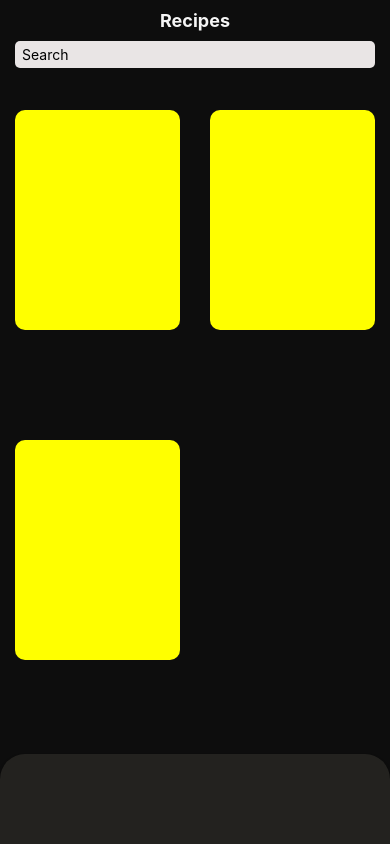
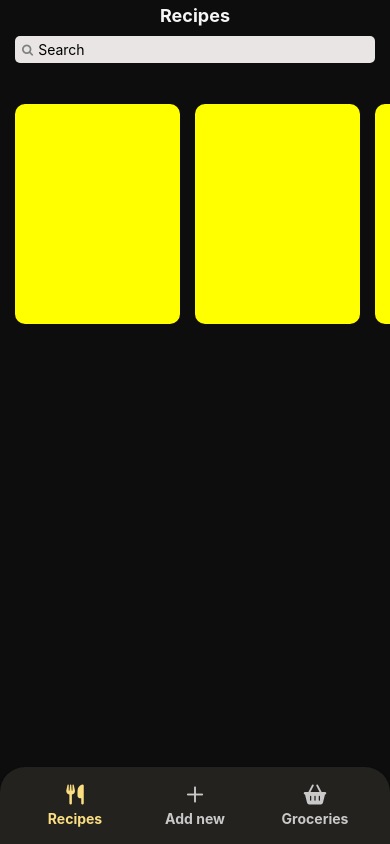
Before and after one commit to chehrona/RecipeManager, a React Native app: screen / in a window 390 px wide. Built offline with nearby package versions, Linux system fonts and the light colour scheme; grey boxes are pictures that could not be loaded.

Commit message:
added flat list

```diff
--- a/components/body/Body.tsx
+++ b/components/body/Body.tsx
@@ -1,5 +1,5 @@
 import React from 'react';
-import { View } from 'react-native';
+import { FlatList, View } from 'react-native';
 import { styles } from './bodyStyles';
 import RecipeCard from '../recipeCard/RecipeCard';
 
@@ -15,11 +15,15 @@ const recipes = [
 function Body(): React.JSX.Element {
     return (
         <View style={styles.container}>
-            {recipes.map((recipe, i) => {
-                return (
-                    <RecipeCard key={i} img={recipe.img} name={recipe.name} />
-                );
-            })}
+            <FlatList
+                data={recipes}
+                renderItem={({ item }) => (
+                    <RecipeCard img={item.img} name={item.name} />
+                )}
+                horizontal={true}
+                contentContainerStyle={styles.cardList}
+                keyExtractor={(item, index) => index.toString()}
+            />
         </View>
     );
 }
--- a/components/body/bodyStyles.tsx
+++ b/components/body/bodyStyles.tsx
@@ -2,14 +2,14 @@ import { StyleSheet } from 'react-native';
 
 export const styles = StyleSheet.create({
     container: {
-        width: '100%',
         flex: 1,
+    },
+    cardList: {
+        paddingHorizontal: 15,
+        paddingVertical: 10,
         flexDirection: 'row',
         flexWrap: 'wrap',
+        justifyContent: 'space-between',
         gap: 15,
-        justifyContent: 'space-between',
-        paddingRight: 15,
-        paddingLeft: 15,
-        paddingTop: 10,
     },
 });
--- a/components/header/Header.tsx
+++ b/components/header/Header.tsx
@@ -1,5 +1,6 @@
 import React from 'react';
 import { View, Text, TextInput } from 'react-native';
+import FontAwesome6 from 'react-native-vector-icons/FontAwesome';
 
 import { styles } from './headerStyles';
 
@@ -15,8 +16,8 @@ const Header: React.FC = () => {
         <View style={styles.container}>
             <Text style={styles.viewTitle}>Recipes</Text>
             <View style={styles.searchWrapper}>
+                <FontAwesome6 name={'search'} style={styles.icon} />
                 <TextInput
-                    style={styles.inputField}
                     value={inputValue}
                     placeholder="Search"
                     onChangeText={handleSearch}
--- a/components/header/headerStyles.tsx
+++ b/components/header/headerStyles.tsx
@@ -4,10 +4,10 @@ export const styles = StyleSheet.create({
     container: {
         flex: 0.125,
         width: '100%',
-        paddingTop: 10,
+        paddingTop: 5,
         paddingRight: 15,
         paddingLeft: 15,
-        paddingBottom: 10,
+        paddingBottom: 5,
     },
     viewTitle: {
         textAlign: 'center',
@@ -17,6 +17,8 @@ export const styles = StyleSheet.create({
     },
     searchWrapper: {
         width: '100%',
+        flexDirection: 'row',
+        alignItems: 'center',
         paddingTop: 5,
         paddingBottom: 5,
         paddingRight: 7,
@@ -25,5 +27,8 @@ export const styles = StyleSheet.create({
         borderRadius: 5,
         backgroundColor: '#e9e5e5',
     },
-    inputField: {},
+    icon: {
+        color: 'grey',
+        marginRight: 5,
+    },
 });
--- a/components/navBar/NavBar.tsx
+++ b/components/navBar/NavBar.tsx
@@ -1,17 +1,89 @@
-import React from 'react';
-import { View, Text, TextInput } from 'react-native';
+import React, { useState } from 'react';
+import { View, Text, TouchableOpacity } from 'react-native';
+import FontAwesome6 from 'react-native-vector-icons/FontAwesome6';
 
 import { styles } from './navBarStyles';
 
 const NavBar: React.FC = () => {
-    const [inputValue, setInputValue] = React.useState('');
+    const [isSelected, setIsSelected] = useState<Boolean[]>([
+        true,
+        false,
+        false,
+    ]);
 
-    const handleSearch = (inputText: string) => {
-        console.log(inputText, 'text');
-        setInputValue(inputText);
+    const handleViewChange = (index: number) => {
+        setIsSelected((prevState) => {
+            const newState = [...prevState];
+            newState.fill(false);
+            newState[index] = true;
+            return newState;
+        });
     };
 
-    return <View style={styles.container}></View>;
+    return (
+        <View style={styles.container}>
+            <TouchableOpacity
+                style={styles.iconWrapper}
+                onPress={() => handleViewChange(0)}
+            >
+                <FontAwesome6
+                    name={'utensils'}
+                    style={
+                        isSelected[0] ? styles.activeIcon : styles.inactiveIcon
+                    }
+                />
+                <Text
+                    style={
+                        isSelected[0]
+                            ? styles.iconNameActive
+                            : styles.iconNameInactive
+                    }
+                >
+                    Recipes
+                </Text>
+            </TouchableOpacity>
+            <TouchableOpacity
+                style={styles.iconWrapper}
+                onPress={() => handleViewChange(1)}
+            >
+                <FontAwesome6
+                    name={'add'}
+                    style={
+                        isSelected[1] ? styles.activeIcon : styles.inactiveIcon
+                    }
+                />
+                <Text
+                    style={
+                        isSelected[1]
+                            ? styles.iconNameActive
+                            : styles.iconNameInactive
+                    }
+                >
+                    Add new
+                </Text>
+            </TouchableOpacity>
+            <TouchableOpacity
+                style={styles.iconWrapper}
+                onPress={() => handleViewChange(2)}
+            >
+                <FontAwesome6
+                    name={'basket-shopping'}
+                    style={
+                        isSelected[2] ? styles.activeIcon : styles.inactiveIcon
+                    }
+                />
+                <Text
+                    style={
+                        isSelected[2]
+                            ? styles.iconNameActive
+                            : styles.iconNameInactive
+                    }
+                >
+                    Groceries
+                </Text>
+            </TouchableOpacity>
+        </View>
+    );
 };
 
 export default NavBar;
--- a/components/navBar/navBarStyles.tsx
+++ b/components/navBar/navBarStyles.tsx
@@ -3,8 +3,9 @@ import { StyleSheet } from 'react-native';
 export const styles = StyleSheet.create({
     container: {
         backgroundColor: '#23221f',
-        flex: 0.125,
+        flex: 0.1,
         width: '100%',
+        flexDirection: 'row',
         paddingTop: 5,
         paddingRight: 15,
         paddingLeft: 15,
@@ -16,4 +17,31 @@ export const styles = StyleSheet.create({
         shadowOpacity: 1,
         shadowRadius: 3,
     },
+    iconWrapper: {
+        flex: 1,
+        justifyContent: 'center',
+        alignItems: 'center',
+    },
+    activeIcon: {
+        color: '#fbde82',
+        fontSize: 20,
+        margin: 0,
+        padding: 0,
+    },
+    inactiveIcon: {
+        fontSize: 20,
+        margin: 0,
+        padding: 0,
+        color: '#cac9c9',
+    },
+    iconNameActive: {
+        marginTop: 5,
+        fontWeight: 'bold',
+        color: '#fbde82',
+    },
+    iconNameInactive: {
+        marginTop: 5,
+        fontWeight: 'bold',
+        color: '#cac9c9',
+    },
 });
--- a/package.json
+++ b/package.json
@@ -11,7 +11,8 @@
     },
     "dependencies": {
         "react": "18.2.0",
-    "react-native": "0.74.1"
+        "react-native": "0.74.1",
+        "react-native-vector-icons": "^10.1.0"
     },
     "devDependencies": {
         "@babel/core": "^7.20.0",
@@ -22,6 +23,7 @@
         "@react-native/metro-config": "0.74.83",
         "@react-native/typescript-config": "0.74.83",
         "@types/react": "^18.2.6",
+        "@types/react-native-vector-icons": "^6.4.18",
         "@types/react-test-renderer": "^18.0.0",
         "babel-jest": "^29.6.3",
         "eslint": "^8.19.0",
```
Also changed, not shown: react-native.config.js (added, +9 -0 lines), 23 other files (tests, documents, lock files or other folders). Lines whose indentation alone changed are shown as unchanged.
